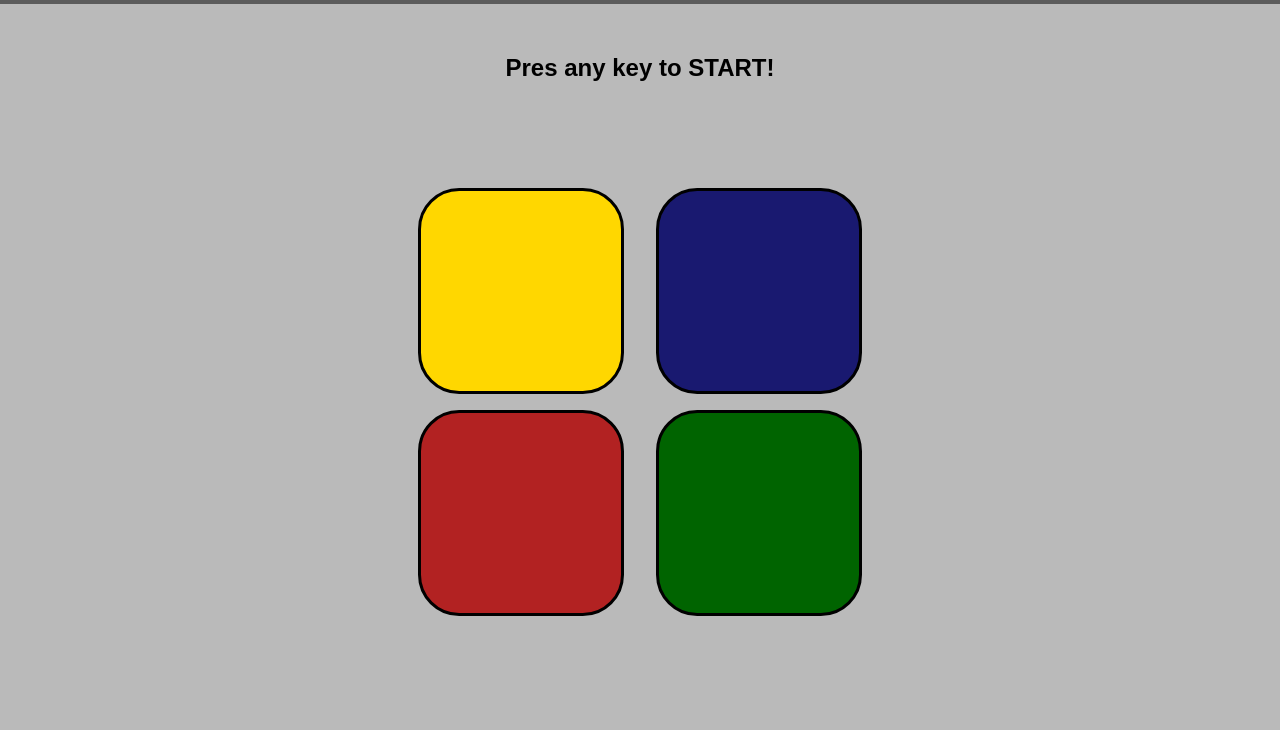
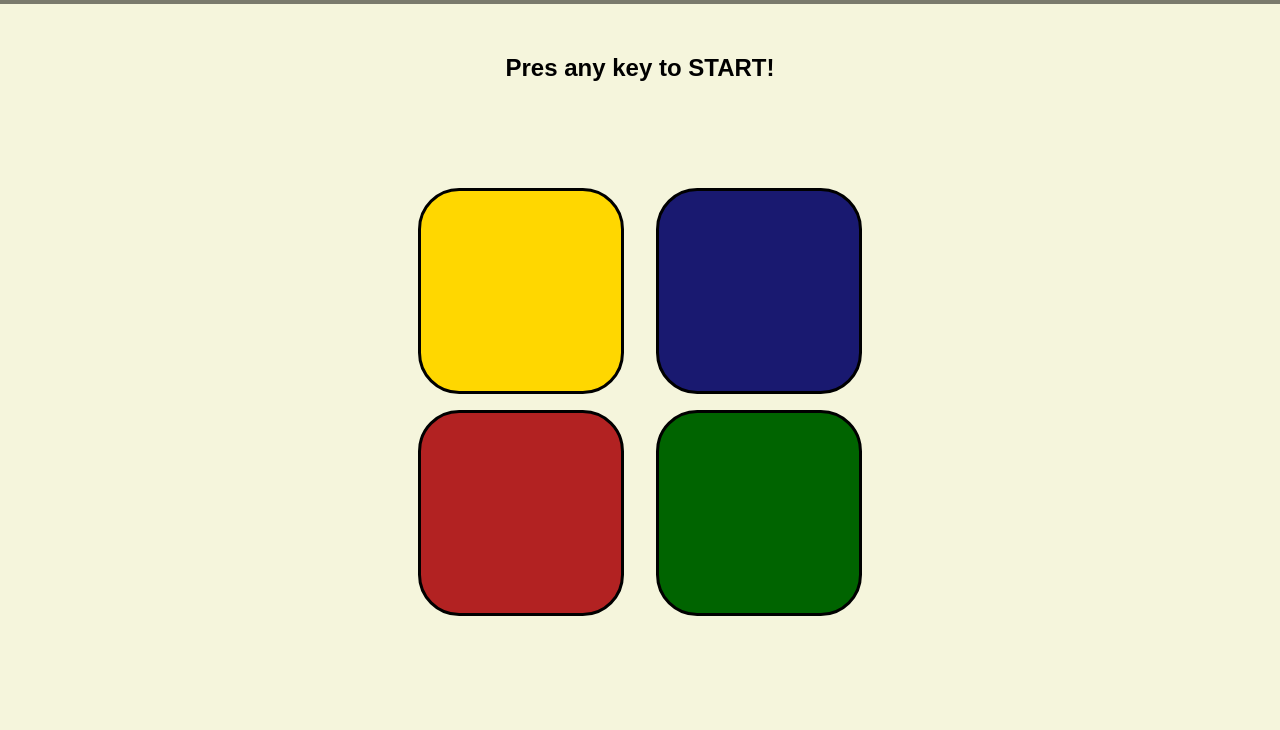
Before and after one commit to Scarman708/Simonsays, a plain HTML site: page index.html in a window 1280 px wide. Shown: the part 70-800 px from the top of the page. Drawn offline with Linux system fonts and the light colour scheme.

Commit message:
Update styles.css

```diff
--- a/styles.css
+++ b/styles.css
@@ -1,6 +1,6 @@
 body{
 	text-align: center;
-	background: hsla(0, 0%, 73%, 1);
+	background: #F5F5DC;
 	font-family: Arial, sans-serif;
 	margin: 0;
 	padding: 0;
```
